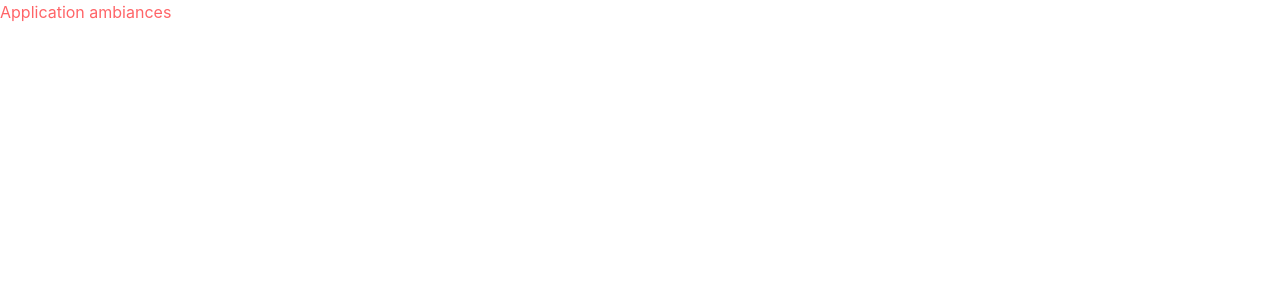
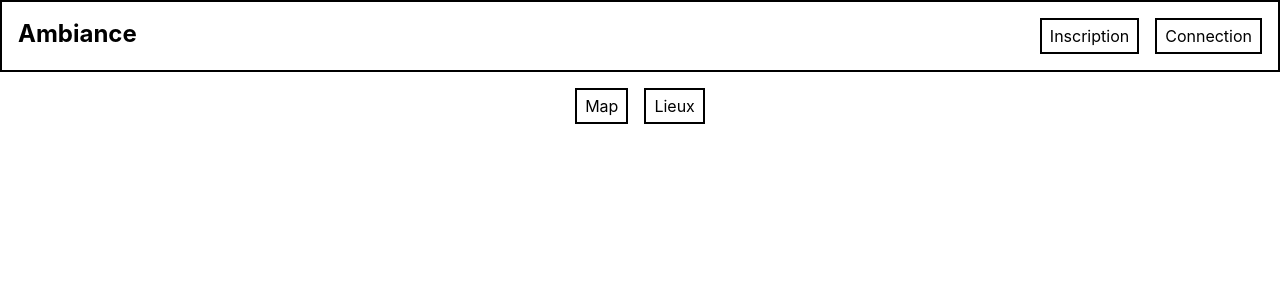
Before and after one commit to JosephSoufsaf/IFT3225-Ambiance-d-un-lieu, a React (Vite) app in the folder client/: page / in a window 1280 px wide. Shown: the top 300 px of the page. Built offline with nearby package versions, Linux system fonts and the light colour scheme.

Commit message:
Installation de tailwind et setup du routing avec react router

```diff
--- a/client/package.json
+++ b/client/package.json
@@ -13,6 +13,7 @@
     "@tailwindcss/vite": "^4.3.2",
     "react": "^19.2.7",
     "react-dom": "^19.2.7",
+    "react-router": "^8.2.0",
     "tailwindcss": "^4.3.2"
   },
   "devDependencies": {
--- a/client/src/App.jsx
+++ b/client/src/App.jsx
@@ -1,3 +1,24 @@
+import { Routes, Route } from "react-router"
+import Header from './components/Header.jsx'
+import Lieux from "./pages/lieux.jsx";
+import Map from "./pages/map.jsx";
+import Auth from "./pages/auth.jsx";
+import Inscription from "./pages/inscription.jsx";
+import Connection from "./pages/connection.jsx";
+import Home from "./pages/home.jsx"
+
 export default function App() {
-  return <h1 className='text-red-400'>Application ambiances</h1>;
+  return <>
+    <Header></Header>
+    <Routes>
+      <Route path="/" element={<Home />} />
+      <Route path="/lieux" element={<Lieux />} />
+      <Route path="/map" element={<Map />}/>
+      <Route element={<Auth/>}>
+        <Route path="inscription" element={<Inscription />}/>
+        <Route path="connection" element={<Connection/> }/>
+      </Route>
+    </Routes>
+
+  </>;
 }
--- /dev/null
+++ b/client/src/components/Button.jsx
@@ -0,0 +1,5 @@
+export default function Button({href, text}) {
+    return <a href={href} className="px-2 py-1 border-2">
+        {text}
+    </a>
+}
--- /dev/null
+++ b/client/src/components/Header.jsx
@@ -0,0 +1,12 @@
+import Button from './Button.jsx'
+export default function Header() {
+
+    return <header className="flex justify-between p-4 border-2">
+        <a href="/" className='font-bold text-2xl'>Ambiance</a>
+
+        <div className="flex gap-4">
+            <Button href={"/inscription"} text={"Inscription"} />
+            <Button href={"/connection"} text={"Connection"}/>
+        </div>
+    </header>
+}
--- a/client/src/main.jsx
+++ b/client/src/main.jsx
@@ -1,10 +1,13 @@
 import { StrictMode } from 'react'
 import { createRoot } from 'react-dom/client'
+import { BrowserRouter } from 'react-router'
 import App from './App.jsx'
 import './index.css'
 
 createRoot(document.getElementById('root')).render(
   <StrictMode>
-    <App />
+    <BrowserRouter>
+      <App />
+    </BrowserRouter>
   </StrictMode>,
 )
--- /dev/null
+++ b/client/src/pages/auth.jsx
@@ -0,0 +1,8 @@
+import { Outlet } from "react-router"
+
+export default function Auth() {
+    return <>
+        <h1>Auth</h1>
+        <Outlet />
+    </>
+}
--- /dev/null
+++ b/client/src/pages/connection.jsx
@@ -0,0 +1,3 @@
+export default function Connection() {
+    return <h1>Connection</h1>
+}
--- /dev/null
+++ b/client/src/pages/home.jsx
@@ -0,0 +1,10 @@
+import Button from '../components/Button'
+
+export default function Home() {
+    return <div className="flex justify-center items-center-safe p-4 gap-4">
+
+        <Button href="/map" text="Map"/>
+        <Button href="/lieux" text="Lieux"/>
+
+    </div>
+}
--- /dev/null
+++ b/client/src/pages/inscription.jsx
@@ -0,0 +1,3 @@
+export default function Inscription() {
+    return <h1>Inscription</h1>
+}
--- /dev/null
+++ b/client/src/pages/lieux.jsx
@@ -0,0 +1,3 @@
+export default function Lieux() {
+    return <h1>Lieu</h1>
+}
--- /dev/null
+++ b/client/src/pages/map.jsx
@@ -0,0 +1,3 @@
+export default function Map() {
+    return <h1>Map</h1>
+}
--- a/client/vite.config.js
+++ b/client/vite.config.js
@@ -11,7 +11,7 @@ export default defineConfig({
   server: {
     proxy: {
       '/api': {
-        target: 'http://localhost:3000',
+        target: 'http://localhost:7070',
         changeOrigin: true,
         secure: false,
       }
```
Also changed, not shown: 1 other file (tests, documents, lock files or other folders).
